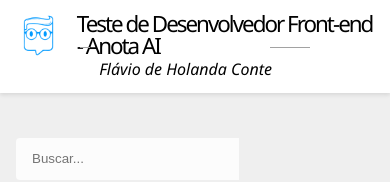
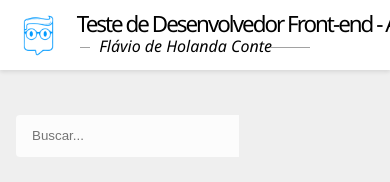
Before and after one commit to fhconte/anota-ai-test, an Angular app: page / in a window 390 px wide. Shown: the top 182 px of the page. Built offline with nearby package versions, Linux system fonts and the light colour scheme; no server answers.

Commit message:
chore: added small mobile header

```diff
--- a/src/app/header/header.component.scss
+++ b/src/app/header/header.component.scss
@@ -11,6 +11,7 @@
   position: relative;
   z-index: 100;
   width: 100%;
+  overflow: hidden;
 
   img {
     width: 2.8rem;
@@ -25,6 +26,7 @@
       line-height: 100%;
       letter-spacing: -0.125rem;
       margin: 0;
+      white-space: nowrap;
     }
 
     h2 {
@@ -34,6 +36,8 @@
       line-height: 100%;
       margin: 0.2rem 1.4rem;
       font-style: italic;
+      white-space: nowrap;
+
 
       &:before{
         content:" ";
```
